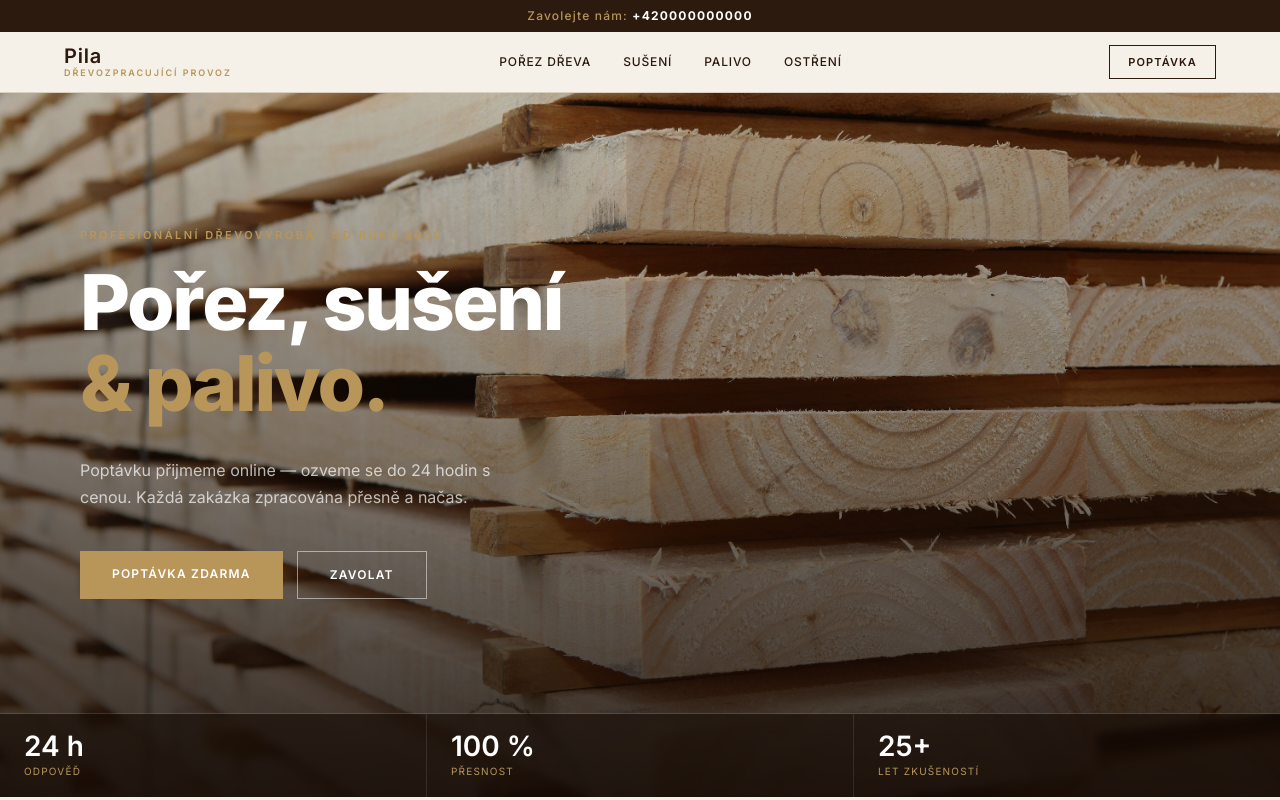
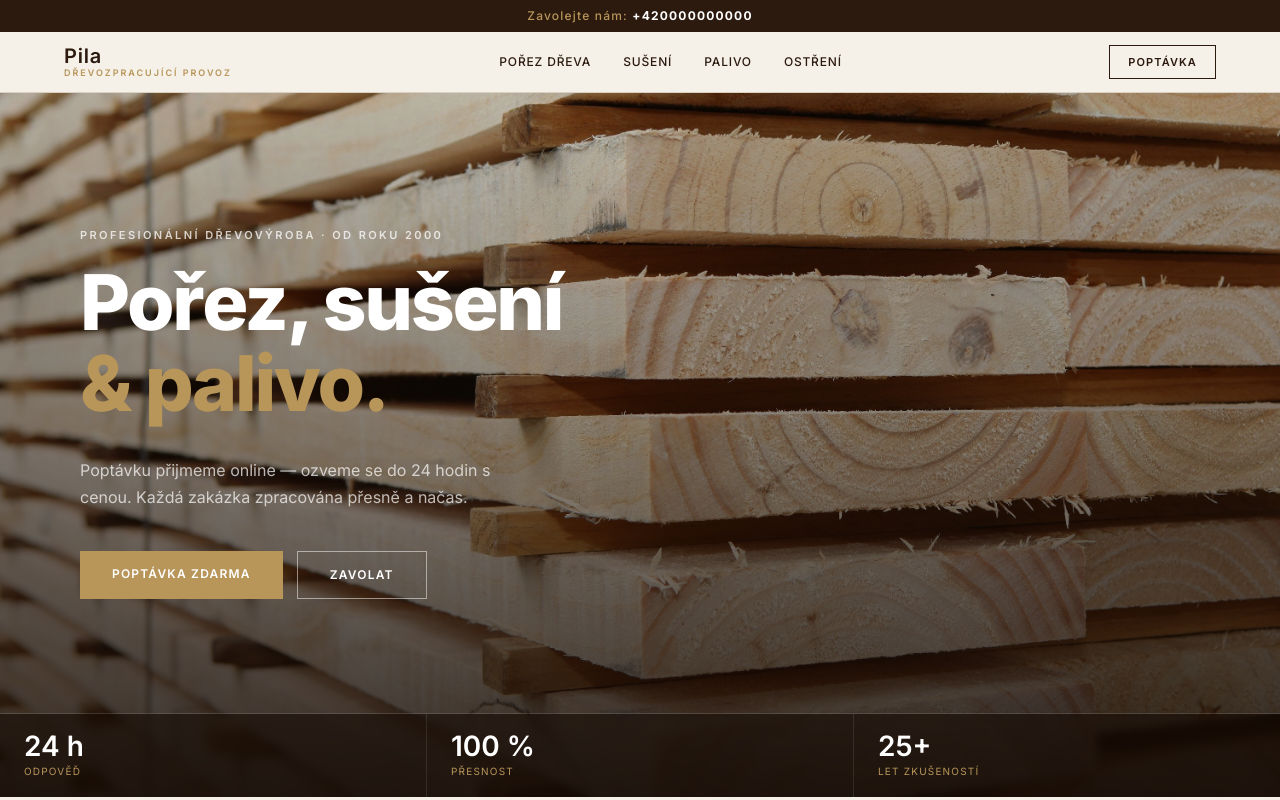
Before and after one commit to pavslovak-maker/pila-portal, a Next.js app: page / in a window 1280 px wide. Shown: the top 800 px of the page. Built offline with nearby package versions, Linux system fonts and the light colour scheme.

Commit message:
Oprava duplicitniho fontWeight ve formularzich

```diff
--- a/src/app/(web)/page.tsx
+++ b/src/app/(web)/page.tsx
@@ -89,7 +89,7 @@ export default function HomePage() {
 
         {/* Text */}
         <div style={{ position: "relative", zIndex: 1, maxWidth: 1200, margin: "0 auto", padding: "0 40px", width: "100%", marginBottom: "8vh" }}>
-          <p style={{ fontFamily: "var(--font-body)", fontSize: 11, fontWeight: 600, color: "var(--c-gold)", letterSpacing: "0.22em", textTransform: "uppercase", marginBottom: 20 }}>
+          <p style={{ fontFamily: "var(--font-body)", fontSize: 11, fontWeight: 600, color: "rgba(255,255,255,0.75)", letterSpacing: "0.22em", textTransform: "uppercase", marginBottom: 20 }}>
             Profesionální dřevovýroba · Od roku 2000
           </p>
           <h1 style={{ fontFamily: "var(--font-heading)", fontSize: "clamp(36px, 6vw, 80px)", fontWeight: 800, lineHeight: 1.05, color: "#fff", letterSpacing: "-0.03em", marginBottom: 32, maxWidth: 800 }}>
```
